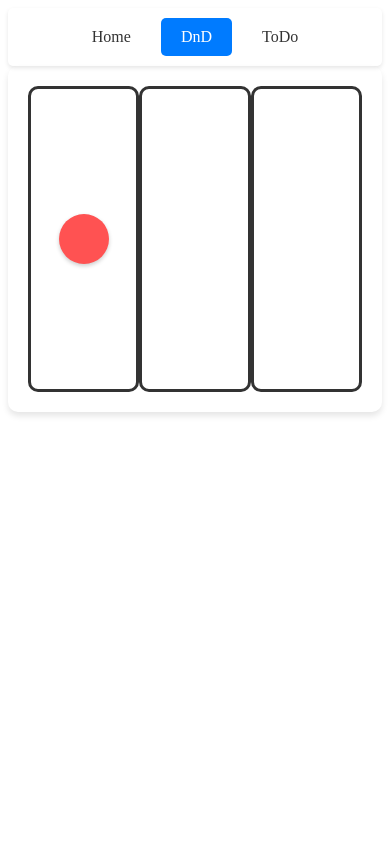
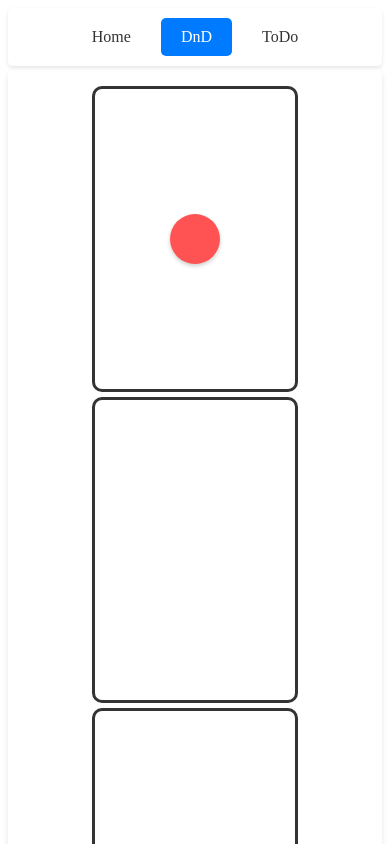
Before and after one commit to KAnorov/my-app_drag_and_drop, a Next.js app: page /DnD in a window 390 px wide. Shown: the top 844 px of the page. Built offline with nearby package versions, Linux system fonts and the light colour scheme.

Commit message:
Добавил Breakpoint для мобильной версии

```diff
--- a/components/DragAndDrop/DragAndDrop.module.css
+++ b/components/DragAndDrop/DragAndDrop.module.css
@@ -53,3 +53,12 @@
     position: absolute;
     pointer-events: none;
   }
+
+  @media (max-width: 768px) {
+    .container {
+      display: flex;
+      flex-direction: column;
+      align-items: center;
+      gap: 5px;
+    }
+  }
```
Also changed, not shown: components/DragAndDrop/DragAndDrop.tsx (+5 -4 lines), components/TodoList/TodoList.module.css (+9 -2 lines).
